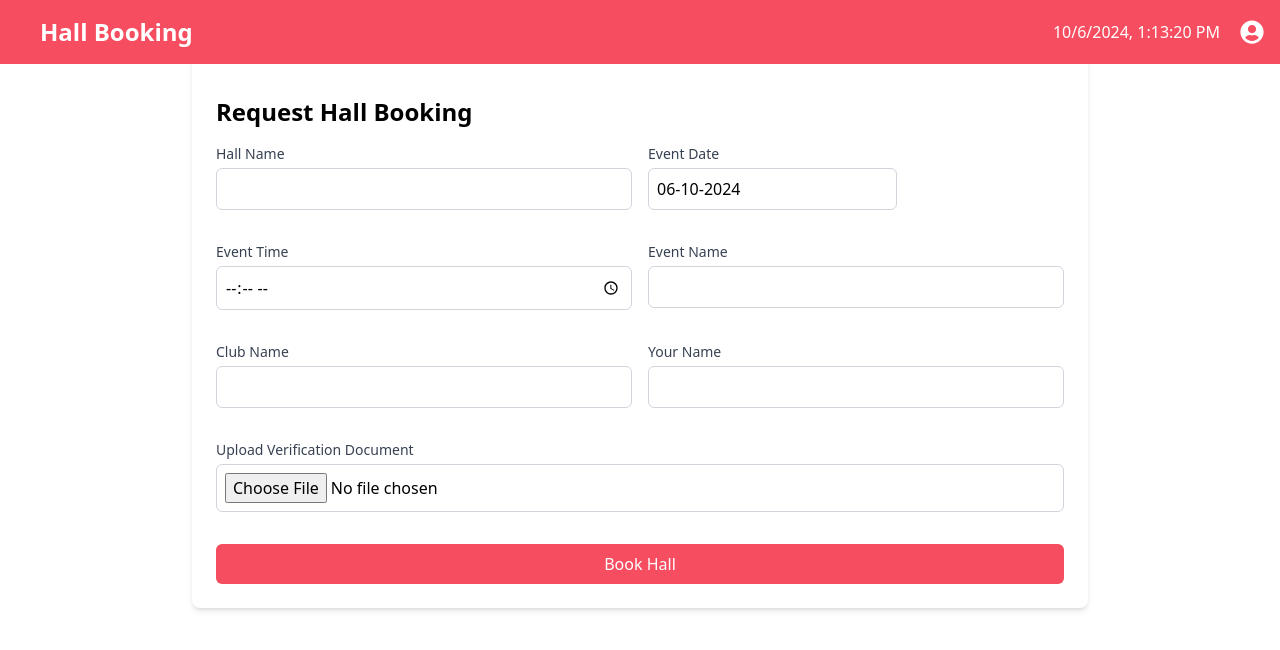
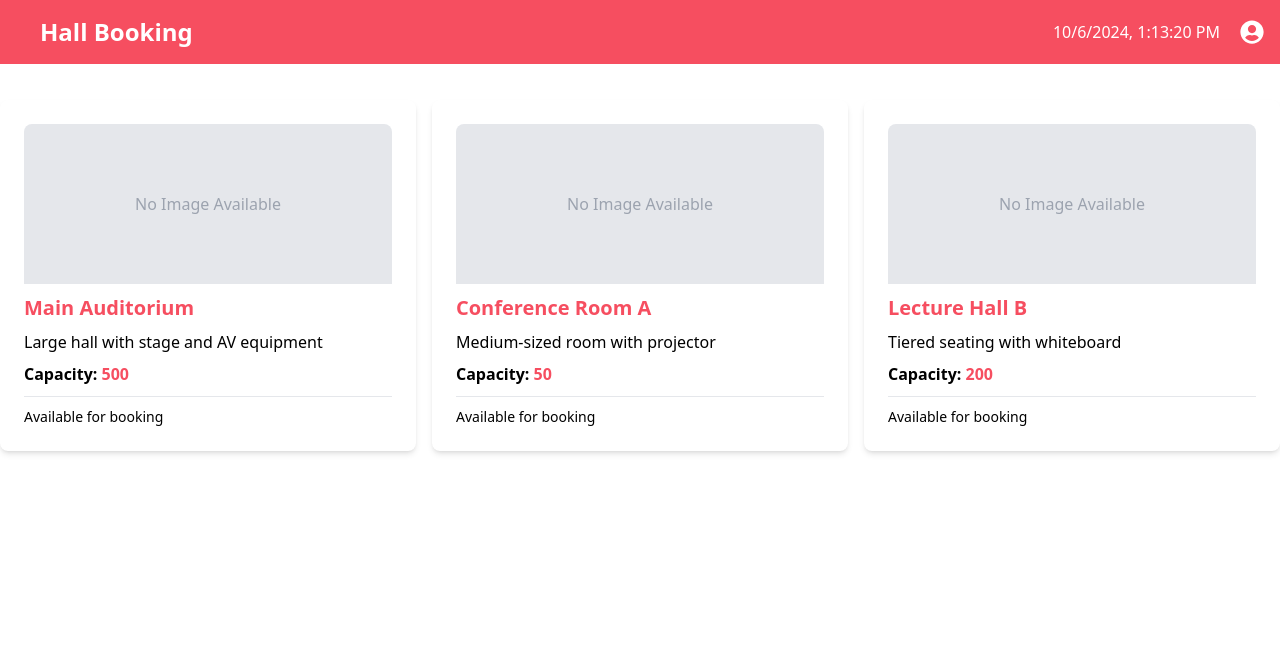
Before and after one commit to ojasvatstyagi/HallApplication, a React (Vite) app: page /user/portal in a window 1280 px wide. Shown: the top 650 px of the page. Built offline with nearby package versions, Linux system fonts and the light colour scheme.

Commit message:
created hall booking for user dashboard

```diff
--- a/package.json
+++ b/package.json
@@ -14,6 +14,8 @@
     "react-datepicker": "^7.4.0",
     "react-dom": "^18.3.1",
     "react-icons": "^5.3.0",
+    "react-modal": "^3.16.1",
+    "react-model": "^4.3.1",
     "react-router-dom": "^6.27.0"
   },
   "devDependencies": {
--- a/src/App.jsx
+++ b/src/App.jsx
@@ -2,7 +2,10 @@ import { BrowserRouter, Routes, Route } from "react-router-dom";
 import DashboardStaff from './Pages/DashboardStaff'
 import DashboardAdmin from "./Pages/DashboardAdmin"
 import DashboardUser from "./Pages/DashboardUser";
+import Modal from 'react-modal';
 
+// Initialize modal root element
+Modal.setAppElement('#root');
 
 function App() {
   return (
--- a/src/Pages/DashboardUser.jsx
+++ b/src/Pages/DashboardUser.jsx
@@ -1,14 +1,16 @@
-import HallBookingForm from "../components/HallBookingForm"
-import Navbar from "../components/Navbar"
-
+import React from 'react';
+import Navbar from '../components/Navbar';
+import HallBookingModel from '../components/HallBookingModel';
 
 const DashboardUser = () => {
-    return (
-        <>
-        <Navbar />
-        <HallBookingForm />
-        </>
-    )
-}
+  return (
+    <>
+      <Navbar />
+      <div className="mt-[70px] md:mt-[100px]">
+        <HallBookingModel />
+      </div>
+    </>
+  );
+};
 
-export default DashboardUser
+export default DashboardUser;
--- a/src/components/HallBookingForm.jsx
+++ b/src/components/HallBookingForm.jsx
@@ -2,9 +2,9 @@ import React, { useState } from 'react';
 import DatePicker from 'react-datepicker';
 import 'react-datepicker/dist/react-datepicker.css';
 
-const HallBookingForm = () => {
+const HallBookingForm = ({ hall, onClose }) => {
   const [formData, setFormData] = useState({
-    hallName: '',
+    hallName: hall.name || '',
     eventDate: new Date(),
     eventTime: '',
     eventName: '',
@@ -30,10 +30,19 @@ const HallBookingForm = () => {
     e.preventDefault();
     // Handle form submission logic here
     console.log(formData);
+    // Optionally close the form after submission
+    onClose();
   };
 
   return (
-    <div className="max-w-4xl pt-24 mx-auto p-6 bg-white rounded-lg shadow-md">
+      <div className=" fixed top-0 left-0 inset-0 flex items-center justify-center bg-black bg-opacity-50 p-6 overflow-y-auto z-50 h-screen">
+        <div className="bg-white mt-[200px] md:mt-[0px] rounded-lg shadow-lg max-w-lg w-full p-6 relative">
+          <button
+            onClick={onClose}
+            className="absolute top-2 right-2 text-gray-500 hover:text-gray-700"
+          >
+            &times;
+          </button>
           <h2 className="text-2xl font-semibold mb-4">Request Hall Booking</h2>
           <form onSubmit={handleSubmit} className="grid grid-cols-1 md:grid-cols-2 gap-4">
             <div className="mb-4">
@@ -43,8 +52,8 @@ const HallBookingForm = () => {
                 name="hallName"
                 value={formData.hallName}
                 onChange={handleChange}
-            required
-            className="mt-1 block w-full border border-gray-300 rounded-md p-2"
+                readOnly // Make it read-only since it's passed from the parent
+                className="mt-1 block w-full border border-gray-300 rounded-md p-2 bg-gray-100 cursor-not-allowed"
               />
             </div>
 
@@ -116,13 +125,25 @@ const HallBookingForm = () => {
                 required
                 className="mt-1 block w-full border border-gray-300 rounded-md p-2"
               />
+              {formData.verificationFile && (
+                <p className="mt-2 text-sm text-gray-500">Selected file: {formData.verificationFile.name}</p>
+              )}
             </div>
 
             <button type="submit" className="w-full bg-[#F64E60] text-white py-2 rounded-md hover:bg-[#F64E60]/80 transition duration-200 col-span-full">
               Book Hall
             </button>
           </form>
+
+          <button
+            onClick={onClose}
+            className="mt-4 w-full bg-gray-300 text-black py-2 rounded-md hover:bg-gray-400 transition duration-200 col-span-full"
+          >
+            Cancel
+          </button>
         </div>
+      </div>
+
   );
 };
 
--- /dev/null
+++ b/src/components/HallBookingModel.jsx
@@ -0,0 +1,66 @@
+import React, { useState } from "react";
+import HallBookingForm from "../components/HallBookingForm"; // Assuming you have a BookingForm component
+
+const HallBookingModel = () => {
+  const [selectedHall, setSelectedHall] = useState(null);
+
+  const halls = [
+    { id: 1, name: "Main Auditorium", description: "Large hall with stage and AV equipment", capacity: 500, image: "" },
+    { id: 2, name: "Conference Room A", description: "Medium-sized room with projector", capacity: 50, image: "" },
+    { id: 3, name: "Lecture Hall B", description: "Tiered seating with whiteboard", capacity: 200, image: "" },
+  ];
+
+  const handleCardClick = (hall) => {
+    setSelectedHall(hall);
+  };
+
+  const closeForm = () => {
+    setSelectedHall(null);
+  };
+
+  return (
+    <>
+      <div className="grid grid-cols-1 md:grid-cols-2 lg:grid-cols-3 gap-4">
+        {halls.map((hall) => (
+          <div
+            key={hall.id}
+            className="bg-white rounded-lg shadow-md p-6 transition duration-300 ease-in-out transform hover:scale-105 hover:shadow-lg"
+            onClick={() => handleCardClick(hall)}
+          >
+            {hall.image ? (
+              <img
+                src={hall.image}
+                alt={hall.name}
+                className="w-full h-[160px] object-cover rounded-t-lg mb-[10px]"
+              />
+            ) : (
+              <div className="w-full h-[160px] bg-gray-200 rounded-t-lg mb-[10px] flex items-center justify-center">
+                <p className="text-gray-400">No Image Available</p>
+              </div>
+            )}
+            <h3 className="text-xl font-semibold mb-[8px] text-[#F64E60]">
+              {hall.name}
+            </h3>
+            <p className="text-gray-[600] mb-[8px]">{hall.description}</p>
+            <p className="text-gray-[600] font-bold">
+              Capacity: <span className="text-[#F64E60]">{hall.capacity}</span>
+            </p>
+            <div className="mt-[10px] pt-[10px] border-t border-gray-[200]">
+              <p className="text-sm text-gray-[500]">Available for booking</p>
+            </div>
+          </div>
+        ))}
+      </div>
+
+      {selectedHall && (
+        <HallBookingForm
+          hall={selectedHall}
+          isOpen={!!selectedHall}
+          onClose={closeForm}
+        />
+      )}
+    </>
+  );
+};
+
+export default HallBookingModel;
```
Also changed, not shown: 1 other file (tests, documents, lock files or other folders). Lines whose indentation alone changed are shown as unchanged.
